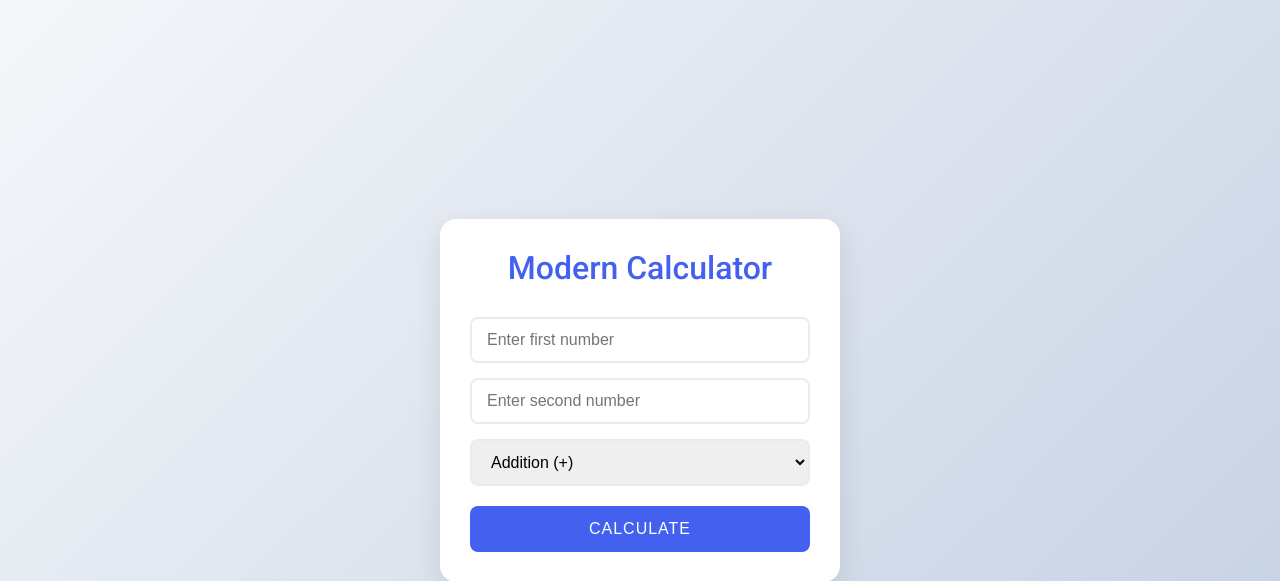
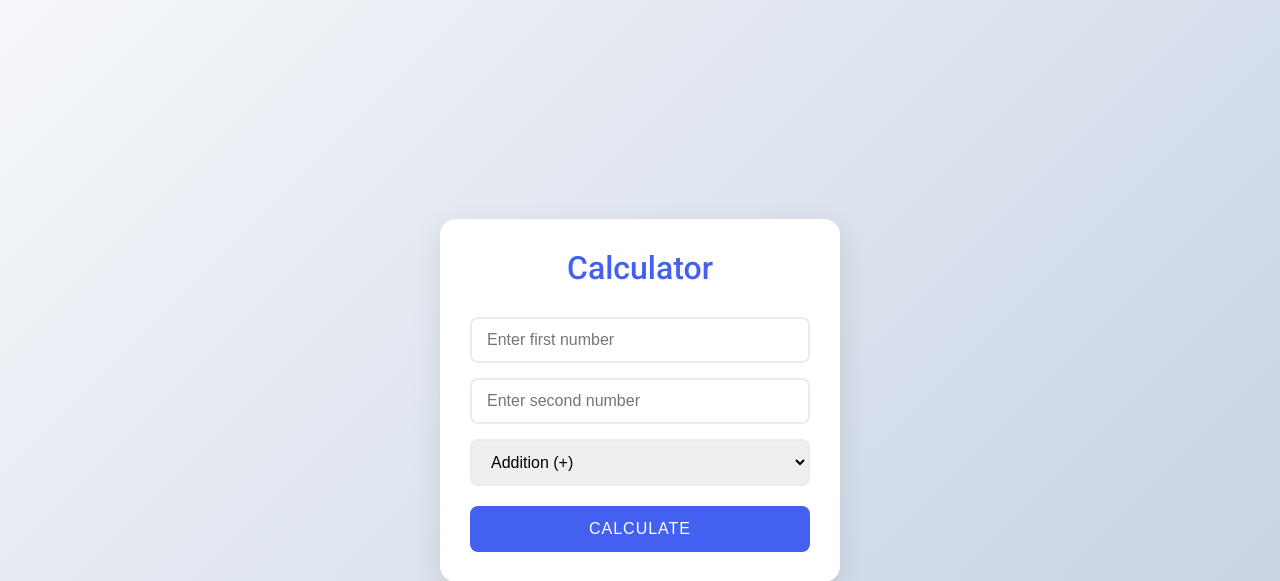
Before and after one commit to PathumSandaruwanD/simple-docker-pipeline, a Flask app: page / in a window 1280 px wide. Shown: the top 581 px of the page. Run offline with Flask 3, Linux system fonts and the light colour scheme.

Commit message:
change the intex.html

```diff
--- a/src/templates/index.html
+++ b/src/templates/index.html
@@ -133,7 +133,7 @@
 </head>
 <body>
     <div class="calculator">
-        <h1>Modern Calculator</h1>
+        <h1>Calculator</h1>
         <form method="POST">
             <div class="form-group">
                 <input type="number" name="num1" placeholder="Enter first number" required step="any">
```
